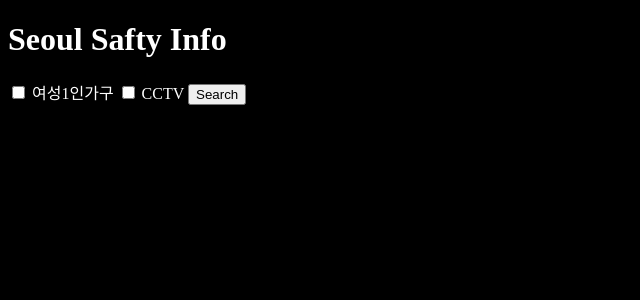
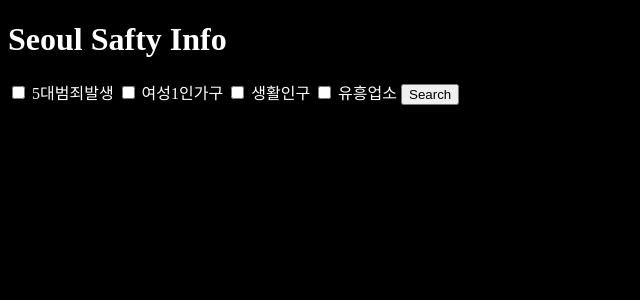
Before and after one commit to ankiyong/big_data_jango, a Django app: template report_app/templates/graph/index.html in a window 1280 px wide. Shown: the top 300 px of the page, without its empty margins (0-640 px from the left). Run offline with Django 3.2, Linux system fonts and the light colour scheme; the template is opened without the code that fills it, so the values that code supplies are empty; parts of the project's set-up code (start-up, migrations or seed data) failed here and were passed over.

Commit message:
data_jango

```diff
--- a/report_app/templates/graph/index.html
+++ b/report_app/templates/graph/index.html
@@ -21,11 +21,15 @@
 
     <form action="/graphpage" method="get">
         <h1 class="title" style="color:white" >Seoul Safty Info</h1>
+   <input type="checkbox" id = 'crime' name="chk" value="crime">
+        <label for="crime" style="color:white">5대범죄발생</label>
 
-    <input type="checkbox" id = '여성1인가구' name="chk" value="여성1인가구">
-        <label for="여성1인가구" style="color:white">여성1인가구</label>
-    <input type="checkbox" id="CCTV" name="chk" value="CCTV">
-        <label for="CCTV" style="color:white">CCTV</label>
+   <input type="checkbox" id = 'single' name="chk" value="single">
+        <label for="single" style="color:white">여성1인가구</label>
+    <input type="checkbox" id="living" name="chk" value="living">
+        <label for="living" style="color:white">생활인구</label>
+    <input type="checkbox" id="kara" name="chk" value="kara">
+        <label for="kara" style="color:white">유흥업소</label>
     <button>Search</button>
     </form>
 
```
Also changed, not shown: report_app/templates/graph/living.html (+9 -4 lines), report_app/views.py (+7 -2 lines).
